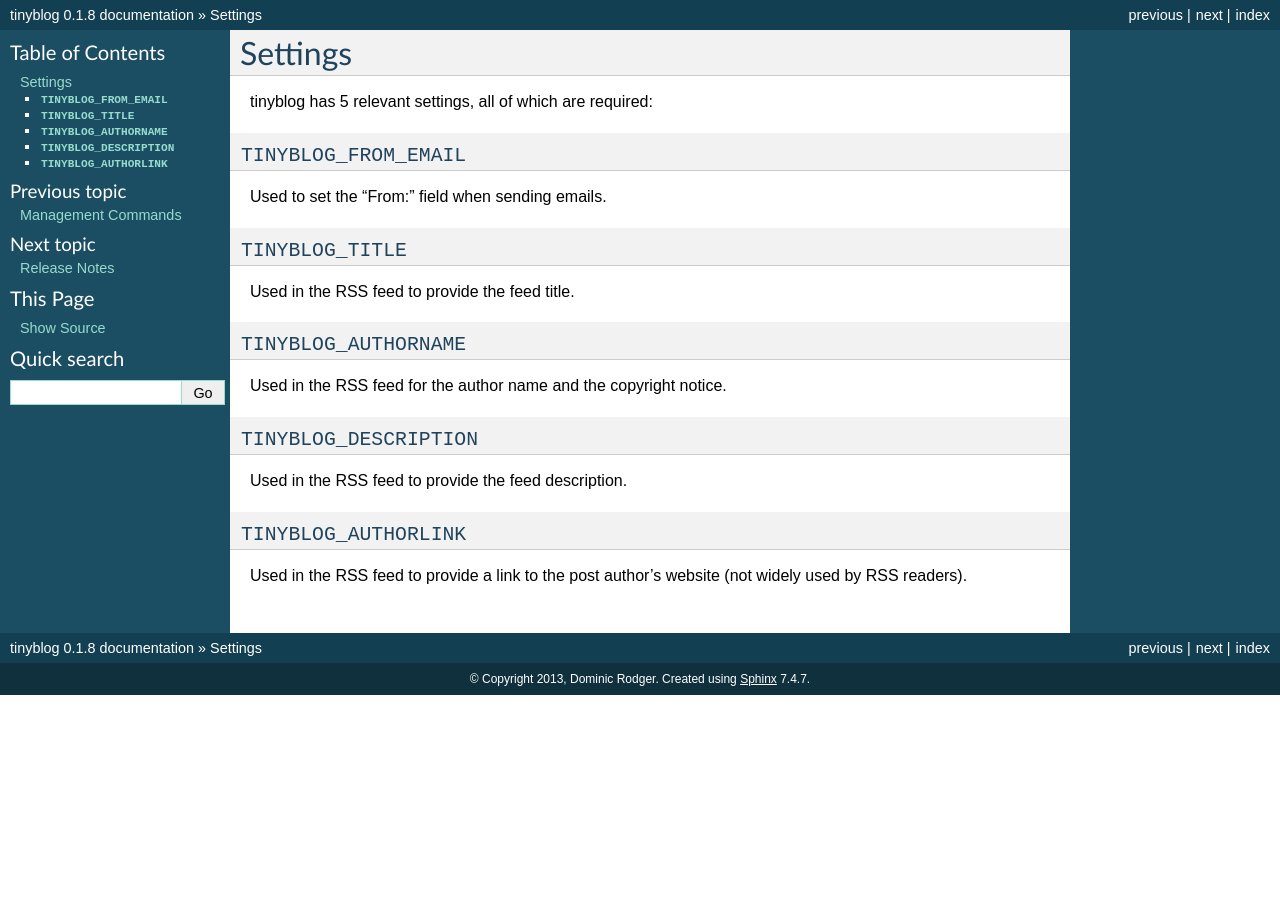
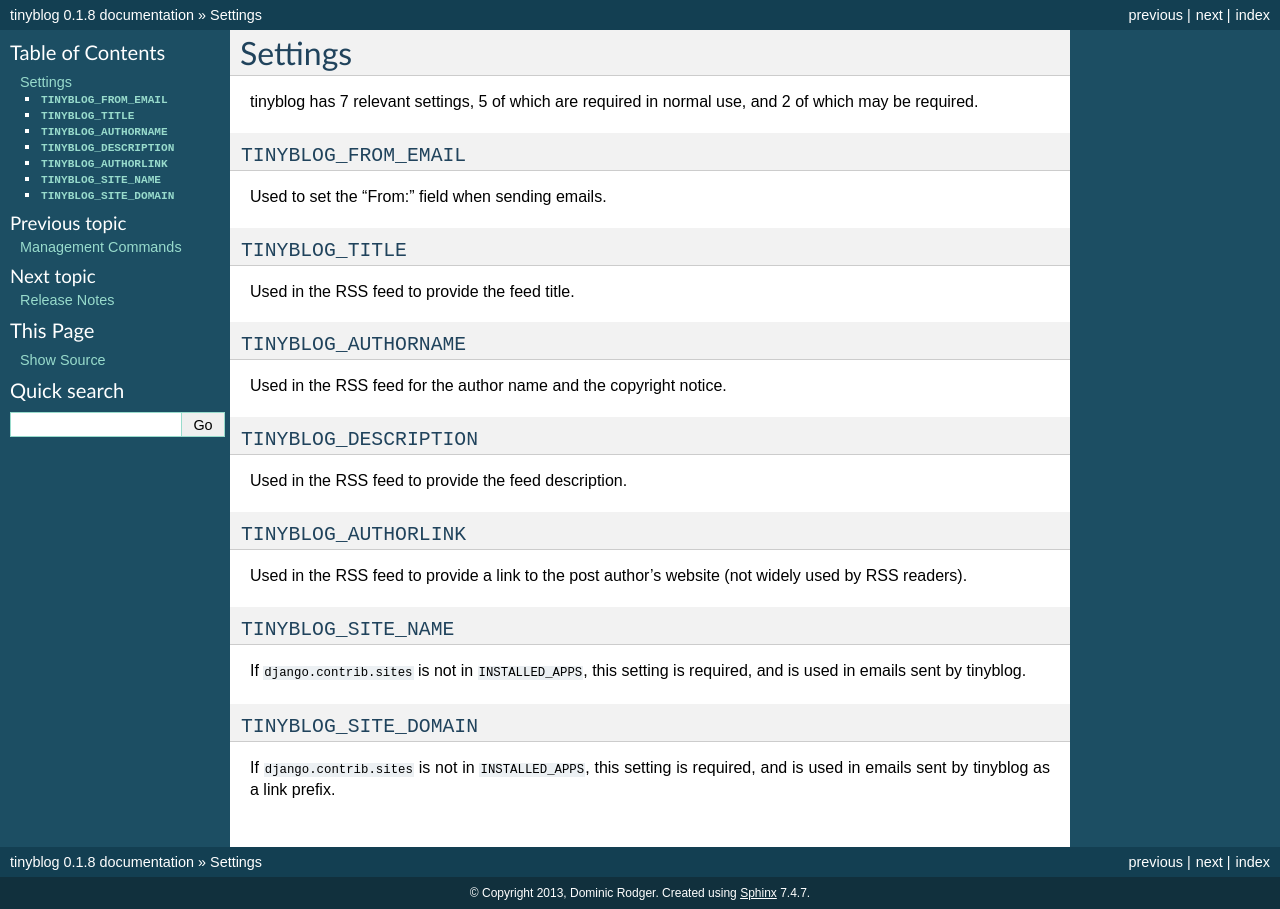
Before and after one commit to dominicrodger/tinyblog, a Sphinx documentation site: the page built from docs/settings.rst, in a window 1280 px wide. Built offline with Sphinx 7.4.7, drawn with Linux system fonts in a browser that asks for light colours.

Commit message:
Remove dependence on Django's sites framework

```diff
--- a/docs/settings.rst
+++ b/docs/settings.rst
@@ -1,7 +1,8 @@
 Settings
 ========
 
-tinyblog has 5 relevant settings, all of which are required:
+tinyblog has 7 relevant settings, 5 of which are required in normal
+use, and 2 of which may be required.
 
 ``TINYBLOG_FROM_EMAIL``
 -----------------------
@@ -28,3 +29,18 @@
 
 Used in the RSS feed to provide a link to the post author's website
 (not widely used by RSS readers).
+
+``TINYBLOG_SITE_NAME``
+----------------------
+
+If ``django.contrib.sites`` is not in ``INSTALLED_APPS``, this setting
+is required, and is used in emails sent by tinyblog.
+
+``TINYBLOG_SITE_DOMAIN``
+------------------------
+
+.. index::
+   single: TINYBLOG_SITE_DOMAIN
+
+If ``django.contrib.sites`` is not in ``INSTALLED_APPS``, this setting
+is required, and is used in emails sent by tinyblog as a link prefix.
```
Also changed, not shown: docs/release_notes.rst (+5 -3 lines), 3 other files.
